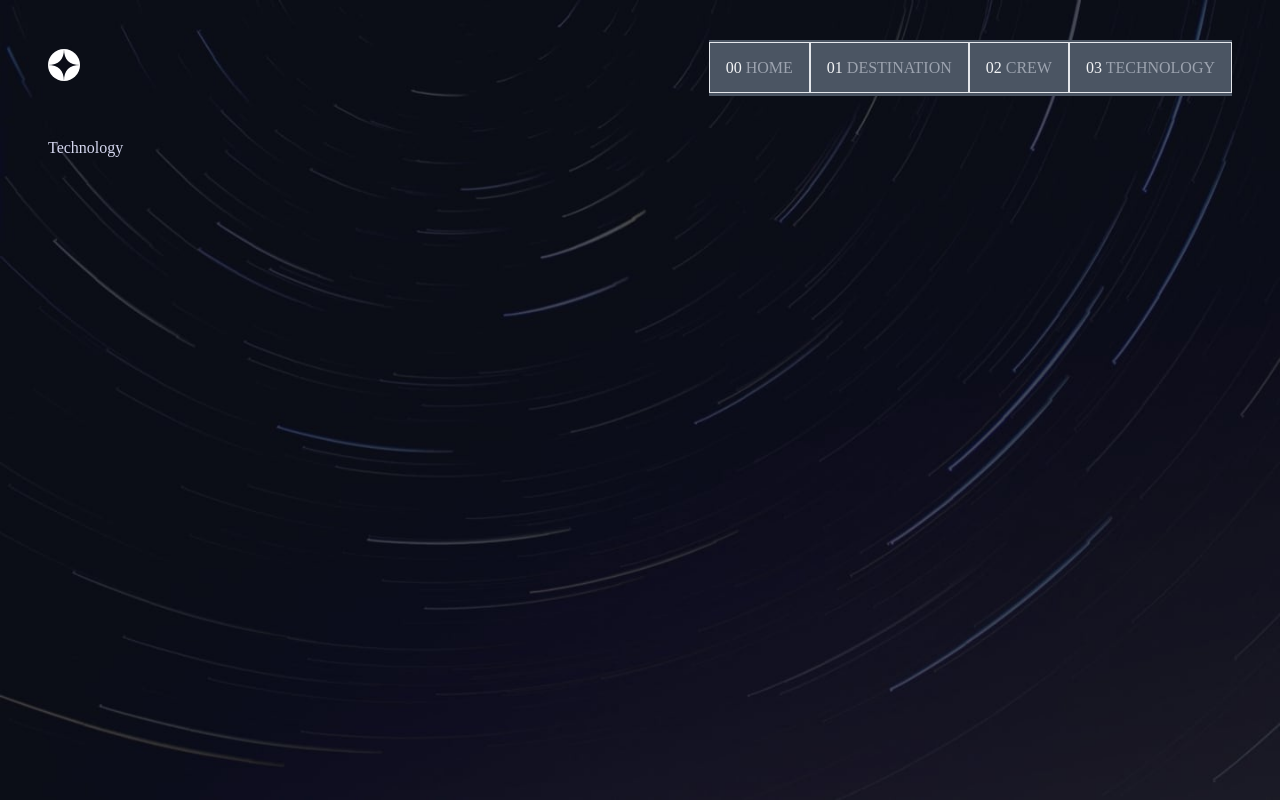
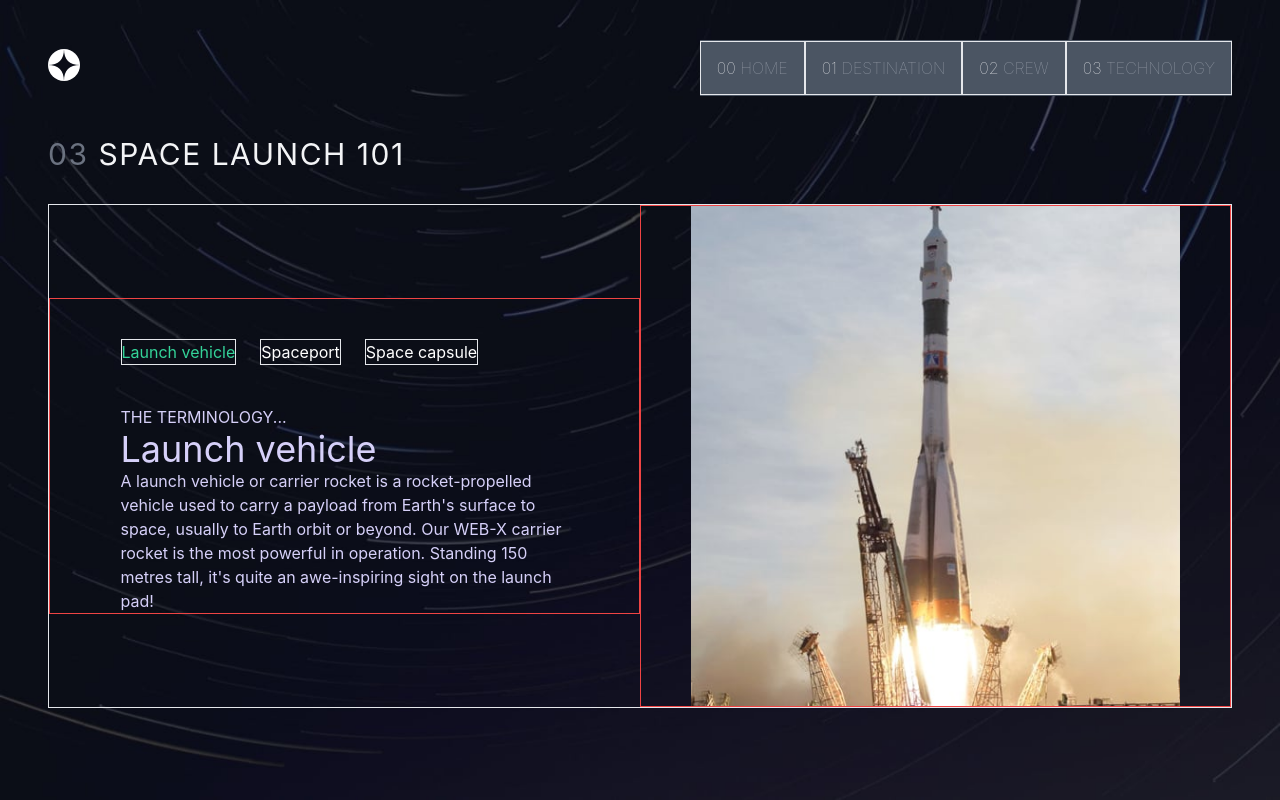
Before and after one commit to ltghc1990/Space-tourism-multi-page-website, a Next.js app: page /Technology in a window 1280 px wide. Built offline with nearby package versions, Linux system fonts and the light colour scheme.

Commit message:
added content on every page, need to work on styling next

```diff
--- /dev/null
+++ b/components/Container.jsx
@@ -0,0 +1,26 @@
+import React from "react";
+
+const Container = ({ children, reverse }) => {
+  console.log(reverse);
+  return (
+    <div
+      className={`mx-auto text-center border lg:flex lg:items-center lg:text-left  ${
+        reverse && "lg:flex-row-reverse"
+      }`}
+    >
+      {children}
+    </div>
+  );
+};
+
+export default Container;
+
+// maybe have text content center  and at lg text left
+// at large width takes up 50%
+export const ContainerItem = ({ children }) => {
+  return (
+    <div className="flex justify-center border border-red-500 lg:w-6/12">
+      {children}
+    </div>
+  );
+};
--- /dev/null
+++ b/components/GenericlList.jsx
@@ -0,0 +1,28 @@
+import React from "react";
+
+// crew,tech, destination, all have a version of this, however the styling is all different
+const GenericList = ({
+  array,
+  currentNav,
+  currentlySelectedHandler,
+  custom = { ul: "", div: "", li: "" },
+}) => {
+  // make a giant obj of the elements and pass in the css?
+  return (
+    <ul className="flex justify-center my-4 space-x-6 lg:justify-start lg:my-10">
+      {array.map((item, index) => (
+        <div
+          key={index}
+          onClick={() => currentlySelectedHandler(index)}
+          className="text-white border cursor-pointer"
+        >
+          <li className={`${index === currentNav && "text-green-400"}`}>
+            {item}
+          </li>
+        </div>
+      ))}
+    </ul>
+  );
+};
+
+export default GenericList;
--- /dev/null
+++ b/components/Header.jsx
@@ -0,0 +1,14 @@
+import React from "react";
+
+// used in crew, destination and technology
+// seems like we hide this on mobile...
+const Header = ({ children, span }) => {
+  return (
+    <h1 className="mb-8 tracking-wider text-gray-100 uppercase md:text-2xl lg:text-3xl font-Barlow">
+      <span className="text-gray-500">{span}</span>
+      {children}
+    </h1>
+  );
+};
+
+export default Header;
--- a/components/layout/Navbar.jsx
+++ b/components/layout/Navbar.jsx
@@ -33,18 +33,18 @@ const Navbar = () => {
         <div className=" md:hidden">
           <MobileButtonMenu menuHandler={menuHandler} open={open} />
         </div>
-        <div className="hidden py-4 text-gray-400 uppercase bg-gray-600 md:block font-bellafair">
+        <nav className="hidden py-4 text-gray-400 uppercase bg-gray-600 md:block">
           {navlinks.map((item, index) => {
             return (
               <Link href={item.link} passHref key={item.name}>
-                <motion.a className="px-4 py-4 border cursor-pointer">
+                <motion.a className="px-4 py-4 font-thin border cursor-pointer">
                   <span className="text-gray-100">{`0${index} `}</span>
                   {item.name}
                 </motion.a>
               </Link>
             );
           })}
-        </div>
+        </nav>
       </div>
     </div>
   );
--- a/components/layout/index.jsx
+++ b/components/layout/index.jsx
@@ -11,7 +11,7 @@ const Layout = ({ children }) => {
   return (
     <div className="bg-gray-900 ">
       <div
-        className="h-screen px-6 mx-auto bg-center bg-no-repeat bg-cover font-barlow text-primary max-w-screen-3xl md:px-8 lg:px-10 xl:px-12 2xl:px-16"
+        className="h-screen px-8 mx-auto bg-center bg-no-repeat bg-cover text-primary max-w-screen-3xl md:px-8 lg:px-10 xl:px-12 2xl:px-16"
         style={{ backgroundImage: `url(${bg.path})` }}
       >
         <Spacing />
--- a/pages/Crew.js
+++ b/pages/Crew.js
@@ -1,9 +1,49 @@
 import React from "react";
+import Image from "next/image";
+import { useSpaceData } from "../store/datahook";
+import Header from "../components/Header";
+import Container, { ContainerItem } from "../components/Container";
+import GenericList from "../components/GenericlList";
 
 const Crew = () => {
+  const {
+    navList,
+    currentNav,
+    currentlySelected,
+    currentImage,
+    currentlySelectedHandler,
+  } = useSpaceData("crew");
+
+  console.log(currentlySelected);
+
   return (
     <div>
-      <span>Crew</span>
+      <Header span={"02 "}>Meet your crew</Header>
+      <Container>
+        <ContainerItem>
+          <Image
+            src={currentImage}
+            alt={currentlySelected.name}
+            width="300"
+            height="300"
+            objectFit="contain"
+          />
+        </ContainerItem>
+        <ContainerItem>
+          <div>
+            <GenericList
+              array={navList}
+              currentNav={currentNav}
+              currentlySelectedHandler={currentlySelectedHandler}
+            />
+            <h3 className="text-gray-500 ">{currentlySelected.role}</h3>
+            <h2 className="my-2 text-2xl font-barlow">
+              {currentlySelected.name}
+            </h2>
+            <p className="my-8">{currentlySelected.bio}</p>
+          </div>
+        </ContainerItem>
+      </Container>
     </div>
   );
 };
--- a/pages/Destination.js
+++ b/pages/Destination.js
@@ -1,9 +1,70 @@
 import React from "react";
+import Image from "next/image";
+import { useSpaceData } from "../store/datahook";
+import Header from "../components/Header";
+import Spacing from "../components/Spacing";
+import Container from "../components/Container";
+import { ContainerItem } from "../components/Container";
+import GenericList from "../components/GenericlList";
 
 const Destination = () => {
+  const {
+    navList,
+    currentNav,
+    currentlySelected,
+    currentImage,
+    currentlySelectedHandler,
+  } = useSpaceData("destinations");
+
+  console.log(currentlySelected);
   return (
     <div>
-      <span>destination</span>
+      <Spacing />
+      <Header span={"01 "}>Pick your destination</Header>
+      <Container>
+        <ContainerItem>
+          <Image
+            src={currentImage}
+            width="300"
+            height="300"
+            alt={currentlySelected.name}
+            objectFit="contain"
+          />
+        </ContainerItem>
+        <ContainerItem>
+          <div className="max-w-md">
+            <GenericList
+              array={navList}
+              currentlySelectedHandler={currentlySelectedHandler}
+              currentNav={currentNav}
+              custom={{}}
+            ></GenericList>
+            <h2 className="mb-4 text-6xl tracking-widest text-gray-100 uppercase font-barlow">
+              {currentlySelected.name}
+            </h2>
+            <p className="mb-8 ">{currentlySelected.description}</p>
+            <div className="border border-gray-300"></div>
+            <Container>
+              <ContainerItem>
+                <div className="">
+                  <p className="mt-8 text-xs uppercase">Avg. Distance</p>
+                  <span className="text-3xl text-gray-100 font-barlow">
+                    {currentlySelected.distance}
+                  </span>
+                </div>
+              </ContainerItem>
+              <ContainerItem>
+                <div className="lg:flex lg:flex-col lg:justify-start">
+                  <p className="mt-8 text-xs uppercase">Est. travel time</p>
+                  <span className="text-3xl text-gray-100 font-barlow">
+                    {currentlySelected.travel}
+                  </span>
+                </div>
+              </ContainerItem>
+            </Container>
+          </div>
+        </ContainerItem>
+      </Container>
     </div>
   );
 };
--- a/pages/Technology.js
+++ b/pages/Technology.js
@@ -1,9 +1,66 @@
-import React from "react";
+import React, { useState, useEffect, useRef } from "react";
+import Image from "next/image";
+import Header from "../components/Header";
+import { useSpaceData } from "../store/datahook";
+import Container from "../components/Container";
+import { ContainerItem } from "../components/Container";
+import GenericList from "../components/GenericlList";
 
 const Technology = () => {
+  const {
+    navList,
+    currentNav,
+    currentlySelected,
+    currentImage,
+    currentlySelectedHandler,
+  } = useSpaceData("technology");
+
+  console.log(currentlySelected);
+
+  const [innerWidth, setInnerWidth] = useState();
+
+  useEffect(() => {
+    const onResize = () => {
+      setInnerWidth(window.innerWidth);
+    };
+    window.addEventListener("resize", onResize);
+    return () => window.removeEventListener("resize", onResize);
+  }, []);
+
+  if (typeof window === undefined) {
+    return <div>Loading....</div>;
+  }
+
   return (
-    <div>
-      <span>Technology</span>
+    <div className="">
+      <Header span={"03 "}>Space Launch 101</Header>
+      <Container reverse>
+        <ContainerItem>
+          <Image
+            src={
+              innerWidth < 768
+                ? currentImage.imageLandscape
+                : currentImage.imagePortrait
+            }
+            width={innerWidth < 768 ? "300" : "500"}
+            height={innerWidth < 768 ? "300" : "500"}
+            alt={currentlySelected.name}
+            objectFit="contain"
+          />
+        </ContainerItem>
+        <ContainerItem>
+          <div className="max-w-md mx-auto">
+            <GenericList
+              array={navList}
+              currentNav={currentNav}
+              currentlySelectedHandler={currentlySelectedHandler}
+            />
+            <span className="uppercase">The terminology...</span>
+            <h2 className="text-4xl">{currentlySelected.name}</h2>
+            <p>{currentlySelected.description}</p>
+          </div>
+        </ContainerItem>
+      </Container>
     </div>
   );
 };
--- a/pages/index.js
+++ b/pages/index.js
@@ -1,7 +1,34 @@
+import Container from "../components/Container";
+import { ContainerItem } from "../components/Container";
+import Spacing from "../components/Spacing";
+
 export default function Home() {
   return (
     <div>
-      <h1>Index page!</h1>
+      <Spacing className="my-10 lg:my-64" />
+      <Container>
+        <ContainerItem>
+          <div className="max-w-md border border-green-600 ">
+            <h1 className="mb-8 tracking-wide uppercase md:text-2x lg:text-3xl">
+              So you want to travel to
+            </h1>
+            <span className="tracking-widest uppercase text-7xl xl:text-9xl font-barlow">
+              Space
+            </span>
+            <p className="my-8 ">
+              Let’s face it; if you want to go to space, you might as well
+              genuinely go to outer space and not hover kind of on the edge of
+              it. Well sit back, and relax because we’ll give you a truly out of
+              this world experience!
+            </p>
+          </div>
+        </ContainerItem>
+        <ContainerItem>
+          <button className="my-16 text-2xl font-semibold tracking-widest text-black bg-white rounded-full w-44 h-44 md:w-60 md:h-60 md:text-3xl md:mt-28">
+            EXPLORE
+          </button>
+        </ContainerItem>
+      </Container>
     </div>
   );
 }
--- a/store/datahook.js
+++ b/store/datahook.js
@@ -25,7 +25,23 @@ export const useSpaceData = (param) => {
     return spaceData.map((item) => item.name);
   })();
   // need to muatate the path for it to work currectly
-  const currentImage = currentlySelected.images.png.replace(".", "");
+  // const currentImage = currentlySelected.images.png.replace(".", "");
+
+  // the image path for technology is different
+  const currentImage = (() => {
+    if (currentlySelected.images.portrait !== undefined) {
+      const landscape = currentlySelected.images.landscape.replace(".", "");
+      const portrait = currentlySelected.images.portrait.replace(".", "");
+
+      return {
+        imageLandscape: landscape,
+        imagePortrait: portrait,
+      };
+    } else {
+      return currentlySelected.images.png.replace(".", "");
+      console.log("not tech");
+    }
+  })();
 
   return {
     spaceData,
--- a/tailwind.config.js
+++ b/tailwind.config.js
@@ -6,10 +6,10 @@ module.exports = {
       fontFamily: {
         barlow: "Barlow",
         barlowCondensed: '"Barlow Condensed"',
-        bellefair: "bellefair",
+        bellefair: "Bellefair",
       },
       textColor: {
-        primary: "#D5D7EF",
+        primary: "#d6d0f9",
       },
     },
   },
```
Also changed, not shown: styles/globals.css (+7 -0 lines).
